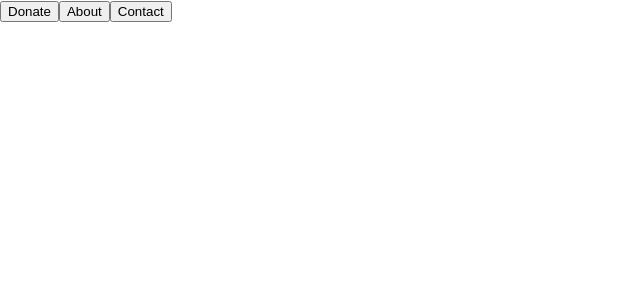
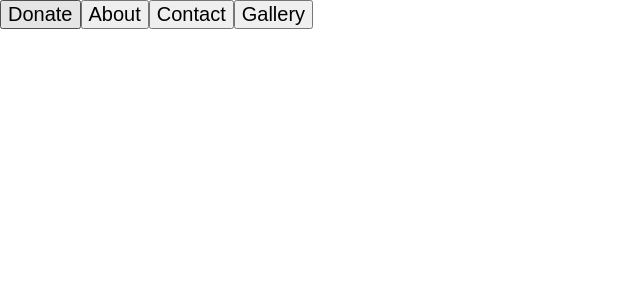
Before and after one commit to CodecoolGlobal/react-for-a-cause-react-rBabett, a React (Create React App) app in the folder cat-react/: page / in a window 1280 px wide. Shown: the top 300 px of the page, without its empty margins (0-640 px from the left). Built offline with nearby package versions, Linux system fonts and the light colour scheme.

Commit message:
add gallery button and change fontsize

```diff
--- a/cat-react/src/App.css
+++ b/cat-react/src/App.css
@@ -36,3 +36,7 @@
     transform: rotate(360deg);
   }
 }
+
+.header_buttons {
+  font-size: 20px;
+}
--- a/cat-react/src/components/Buttons.js
+++ b/cat-react/src/components/Buttons.js
@@ -9,9 +9,12 @@ function RenderButtons() {
     {
       name: 'Contact',
     },
+    {
+      name: 'Gallery',
+    }
   ]
 
-  return buttons.map((button) => <button id={button.name}>{button.name}</button>);
+  return buttons.map((button) => <button className="header_buttons" id={button.name}>{button.name}</button>);
 
 }
 
```
